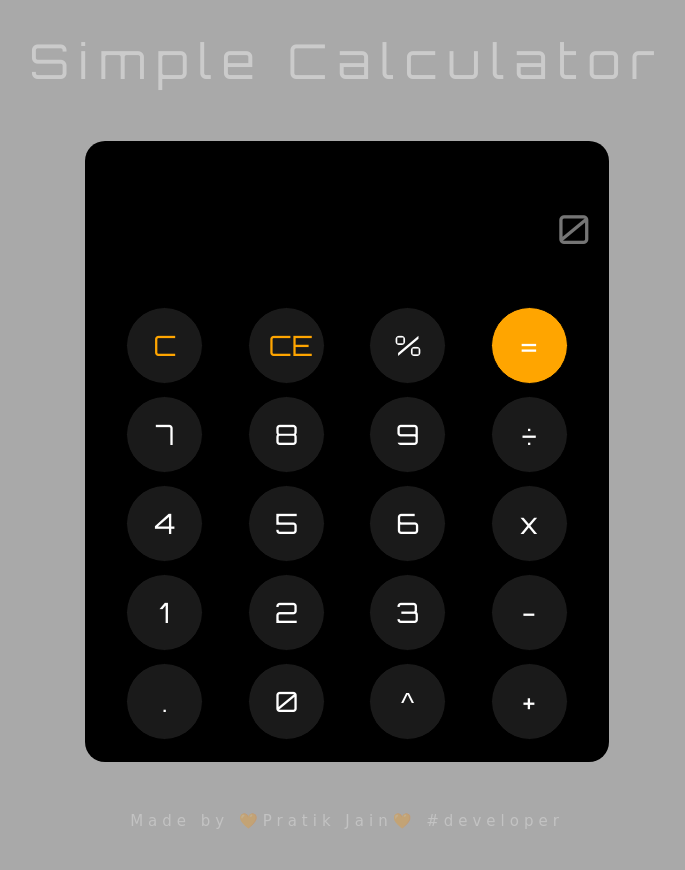
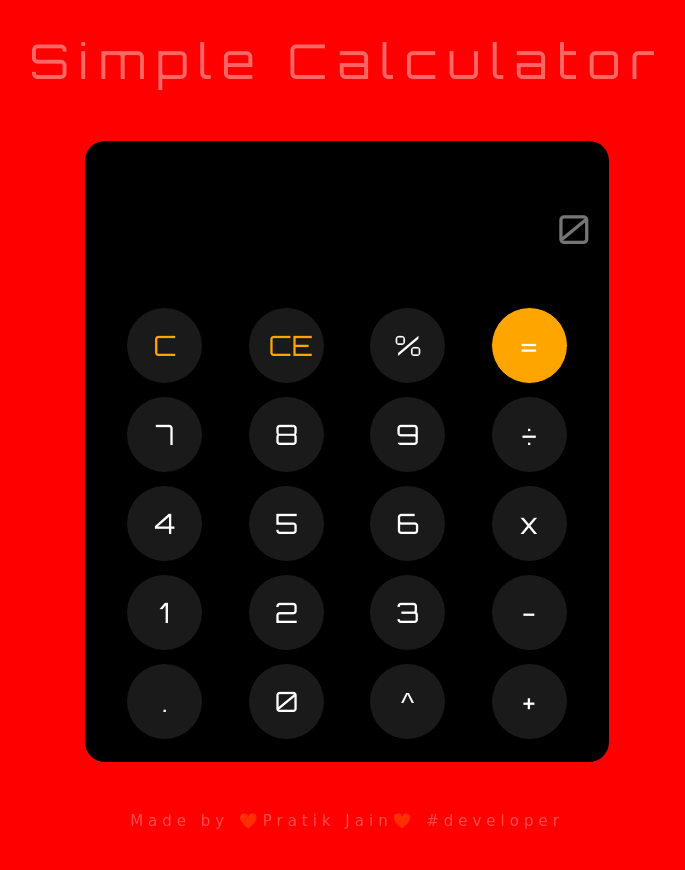
Before and after one commit to pratikpjain/calculator, a PHP site: page / in a window 1280 px wide. Shown: the whole page, without its empty margins (293-978 px from the left). Run offline with PHP 8.4, Linux system fonts and the light colour scheme.

Commit message:
Update style.css

```diff
--- a/style.css
+++ b/style.css
@@ -1,5 +1,5 @@
 body {
-    background-color: darkgray;
+    background-color: red;
     font-family: 'Orbitron', sans-serif;
 }
 
```
